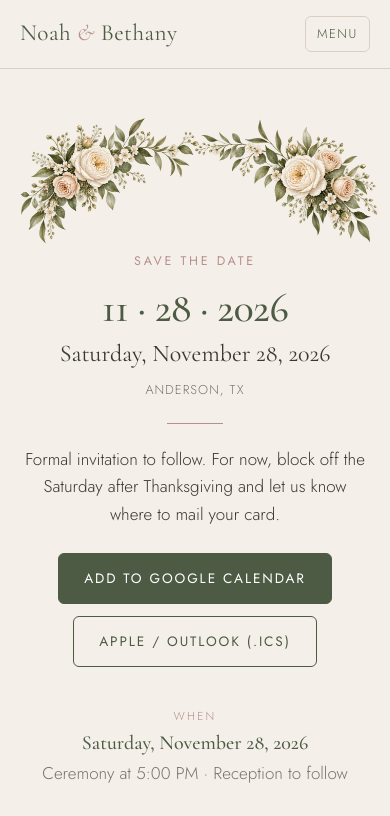
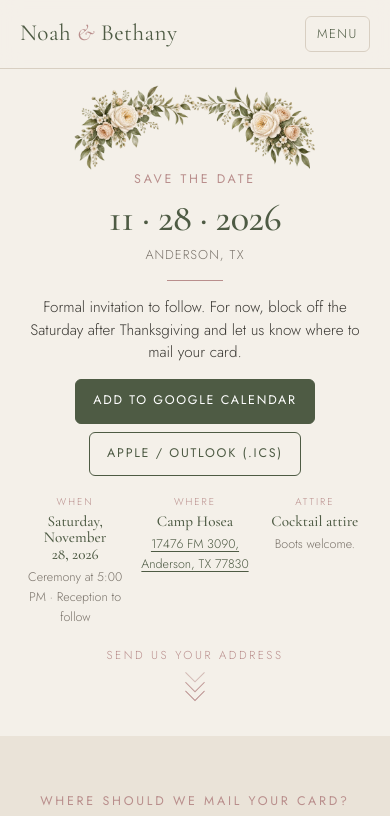
Before and after one commit to nowabeth-collab/nbperrodin-site, a plain HTML site: page save-the-date.html in a window 390 px wide. Shown: the top 816 px of the page. Drawn offline with nearby package versions, Linux system fonts and the light colour scheme.

Commit message:
Save the Date: tighter top so the scroll cue is above the fold

```diff
--- a/assets/styles.css
+++ b/assets/styles.css
@@ -279,3 +279,31 @@ input:focus, select:focus, textarea:focus { border-color: var(--pine); backgroun
 .scroll-cue-arrows i:nth-child(3) { animation-delay: 0.5s; }
 @keyframes cue { 0%, 100% { opacity: 0.25; transform: rotate(45deg) translate(0, 0); } 50% { opacity: 1; transform: rotate(45deg) translate(3px, 3px); } }
 .scroll-cue:hover .scroll-cue-text { color: var(--pine); }
+
+/* --- Save the Date: tighter top so the scroll cue sits above the fold --- */
+body[data-page="save-the-date.html"] .section.center:first-of-type { padding-top: 1.25rem; padding-bottom: 1.5rem; }
+body[data-page="save-the-date.html"] .page-head .head-arch { width: min(440px, 80vw); margin: -0.25rem auto 0; }
+body[data-page="save-the-date.html"] .page-head h1 { font-size: clamp(2.4rem, 5.5vw, 3.8rem); }
+body[data-page="save-the-date.html"] .page-head .eyebrow { margin-bottom: 0.4rem; }
+body[data-page="save-the-date.html"] .page-head .rule { margin: 0.9rem auto; }
+body[data-page="save-the-date.html"] .page-head .btn-row { margin-top: 1rem; }
+body[data-page="save-the-date.html"] .details { margin-top: 1.6rem; gap: 1.25rem 2rem; }
+body[data-page="save-the-date.html"] .scroll-cue { margin-top: 1.5rem; }
+@media (max-width: 700px) {
+  body[data-page="save-the-date.html"] .page-head .head-arch { width: min(320px, 70vw); }
+  body[data-page="save-the-date.html"] .details { grid-template-columns: 1fr 1fr; gap: 1rem; text-align: center; }
+  body[data-page="save-the-date.html"] .details h3 { font-size: 1.05rem; }
+  body[data-page="save-the-date.html"] .details p { font-size: 0.9rem; }
+}
+@media (max-width: 700px) {
+  body[data-page="save-the-date.html"] .page-head .head-arch { width: min(270px, 62vw); }
+  body[data-page="save-the-date.html"] .page-head .hero-date { display: none; }
+  body[data-page="save-the-date.html"] .page-head > p:not(.eyebrow):not(.hero-place) { font-size: 0.95rem; line-height: 1.5; }
+  body[data-page="save-the-date.html"] .page-head .btn-row { margin-top: 0.75rem; gap: 0.5rem; }
+  body[data-page="save-the-date.html"] .page-head .btn { padding: 0.7rem 1.1rem; font-size: 0.78rem; }
+  body[data-page="save-the-date.html"] .details { margin-top: 1.1rem; grid-template-columns: 1fr 1fr 1fr; gap: 0.6rem; }
+  body[data-page="save-the-date.html"] .details h3 { font-size: 0.95rem; }
+  body[data-page="save-the-date.html"] .details p { font-size: 0.78rem; }
+  body[data-page="save-the-date.html"] .details .lbl { font-size: 0.62rem; margin-bottom: 0.2rem; }
+  body[data-page="save-the-date.html"] .scroll-cue { margin-top: 1.1rem; }
+}
```
